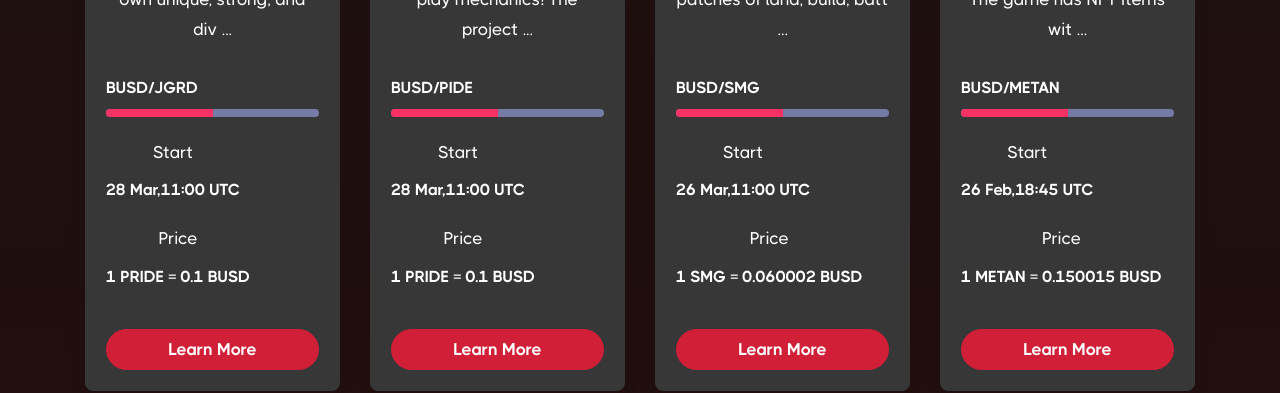
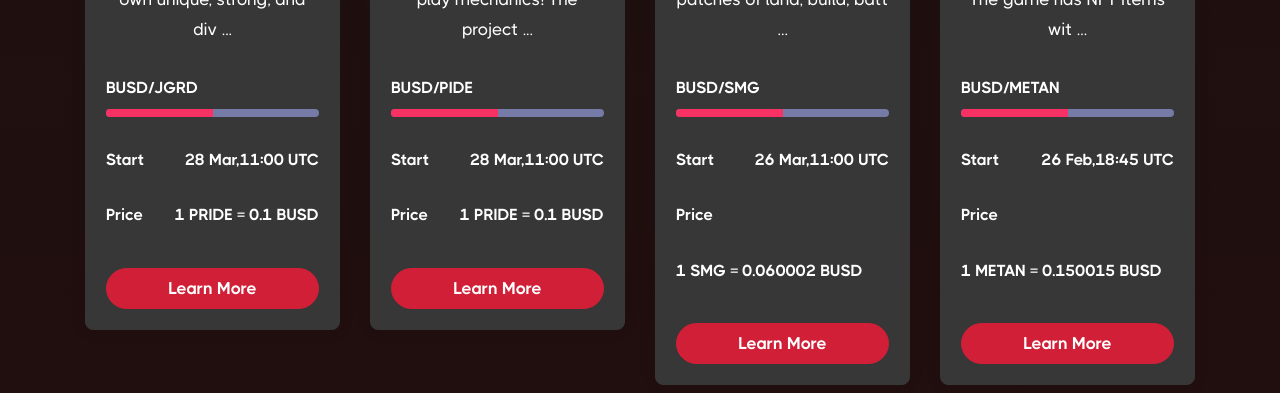
Before and after one commit to Ravinder-Khera/launchpad-template, a Next.js app: page / in a window 1280 px wide. Shown: the part 2760-3153 px from the top of the page. Built offline with nearby package versions, Linux system fonts and the light colour scheme.

Commit message:
list css updated

```diff
--- a/components/elements/CompleteList.js
+++ b/components/elements/CompleteList.js
@@ -50,7 +50,7 @@ const CompleteList = () => {
         <>
             {data.map((item, i) => (
 
-                <div className="col-xl-3 col-md-6">
+                <div className="col-xl-3 col-md-6" key={i}>
                     <div className="card explore-list ">
                         <img
                             src={`/launchpad-template/images/items/${item.img}`}
@@ -81,14 +81,14 @@ const CompleteList = () => {
                             </div>
 
                             <div className="d-flex justify-content-between align-items-end">
-                                <div>
-                                    <span>Start</span>
+                                <div className='d-flex justify-content-between w-100 flex-wrap'>
+                                    <h5>Start</h5>
                                     <h5> {item.start}</h5>
                                 </div>
                             </div>
                             <div className="d-flex justify-content-between align-items-end">
-                                <div>
-                                    <span> Price</span>
+                                <div className='d-flex justify-content-between w-100 flex-wrap'>
+                                    <h5> Price</h5>
                                     <h5> {item.price}</h5>
                                 </div>
                             </div>
```
